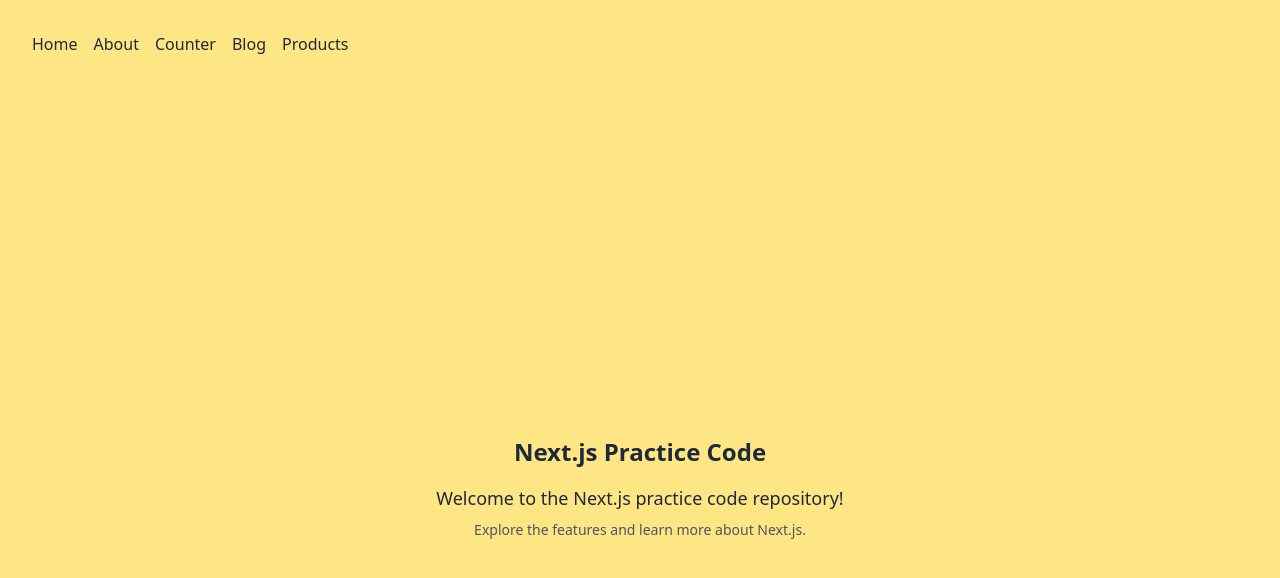
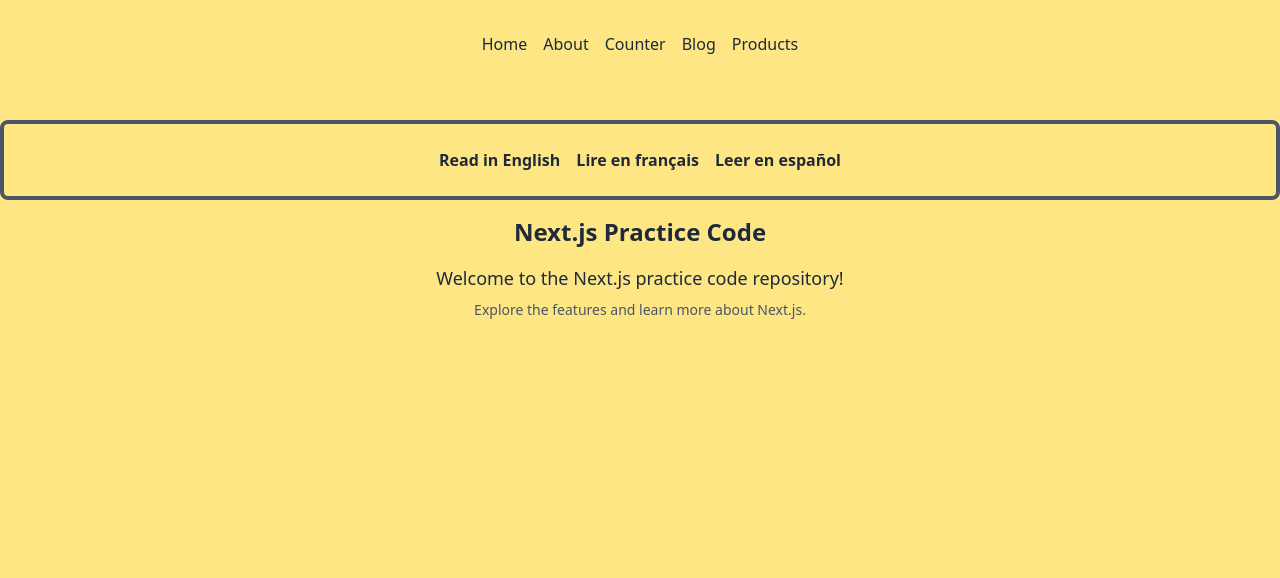
Before and after one commit to Aashik9567/NextJs_Learning, a Next.js app: page / in a window 1280 px wide. Shown: the top 578 px of the page. Built offline with nearby package versions, Linux system fonts and the light colour scheme.

Commit message:
Add NewsArticles page with language selection and enhance Home navigation layout

```diff
--- /dev/null
+++ b/src/app/articles/[articleId]/page.tsx
@@ -0,0 +1,27 @@
+"use client"
+import Link from "next/link";
+import { use } from "react";
+//page.tsx has access to params and searchParams but layout.tsx does not have access to searchParams only params
+// In client components we cannot use async-await directly and for params and searchParams we need to use use(params)
+export default  function NewsArticles({ params, searchParams}
+    : {
+    params: Promise <{articleId: string}>;
+    searchParams: Promise<{ lang?:"en" | "fr" | "es" }>;
+}) {
+    const { articleId }= use (params);
+    const {lang="en"} =  use (searchParams);
+  return (
+    <div className="flex flex-col items-center justify-center p-4">
+      <h1 className="text-2xl font-bold mb-4">Articles Page</h1>
+      <p className="text-lg mb-2">This is the articles page.</p>
+      <p className="text-3xl text-gray-600">News article {articleId}</p>
+      <p className="text-2xl text-gray-600">Reading in language {lang}</p>
+      <div className="mt-8 space-x-4 flex flex-row items-center justify-center border-4 border-gray-600 p-4 rounded-lg">
+        <Link href={`/articles/${articleId}?lang=en`}>English</Link>
+        <Link href={`/articles/${articleId}?lang=fr`}>French</Link>
+        <Link href={`/articles/${articleId}?lang=es`}>Spanish</Link>
+      </div>
+
+    </div>
+  );
+}
--- a/src/app/page.tsx
+++ b/src/app/page.tsx
@@ -2,7 +2,7 @@ import Link from "next/link"
 export default function Home() {
   return (
     <div className="flex flex-col bg-amber-200">
-      <nav className="m-8 items-center justify-center">
+      <nav className="m-8 items-center justify-center flex gap-5">
         <ul className="flex space-x-4">
           <li><Link  href="/">Home</Link></li>
           <li><Link  href="/about">About</Link></li>
@@ -11,7 +11,12 @@ export default function Home() {
           <li><Link href="/products">Products</Link></li>
         </ul>
        </nav>
-       <main className="flex flex-col items-center justify-center min-h-screen">
+      <div className="mt-8 space-x-4 flex flex-row items-center justify-center border-4 border-gray-600 p-4 rounded-lg">
+      <Link href='/articles/breaking-news-123?lang=en' className="m-2 font-bold">Read in English</Link>
+      <Link href='/articles/actualite-francaise-123?lang=fr' className="m-2 font-bold">Lire en français</Link>
+      <Link href='/articles/noticia-espanola-123?lang=es' className="m-2 font-bold">Leer en español</Link>
+      </div>
+       <main className="flex flex-col items-center justify-center p-4">
       <h1 className="text-2xl font-bold mb-4">Next.js Practice Code</h1>
       <p className="text-lg mb-2">Welcome to the Next.js practice code repository!</p>
       <p className="text-sm text-gray-600">Explore the features and learn more about Next.js.</p>
```
